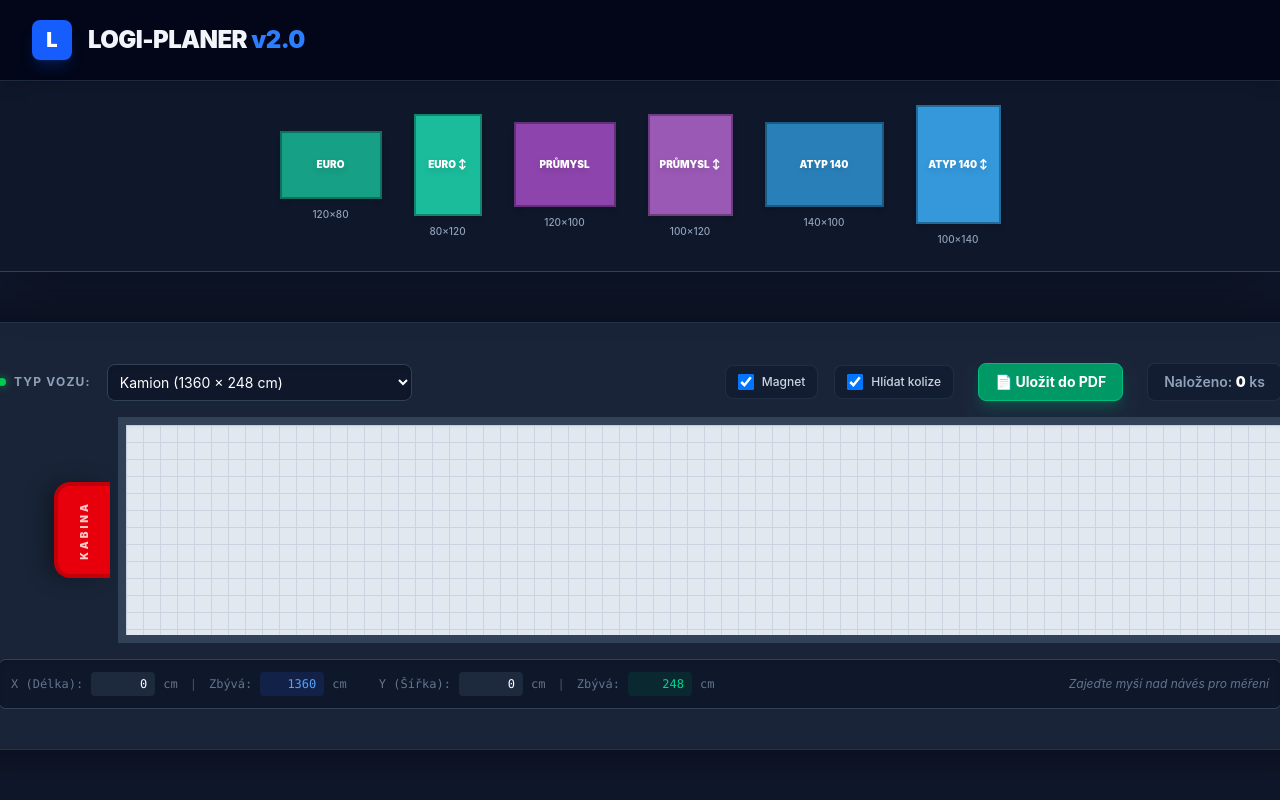
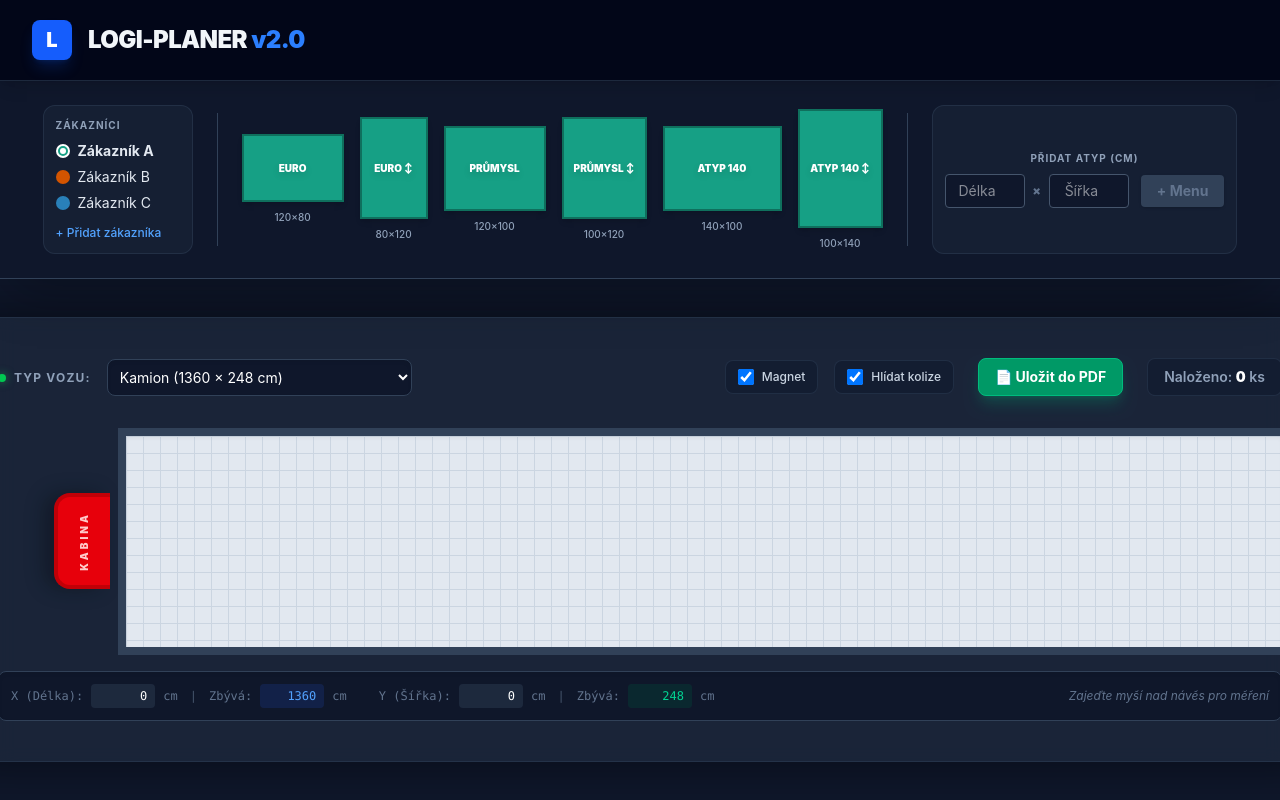
Before and after one commit to OndraHoli/logi_planner_v2, a React (Vite) app: page / in a window 1280 px wide. Shown: the top 800 px of the page. Built offline with nearby package versions, Linux system fonts and the light colour scheme.

Commit message:
extra funcs

```diff
--- a/src/App.tsx
+++ b/src/App.tsx
@@ -18,17 +18,15 @@ const SCALE = 0.85;
 const ESCAPE_THRESHOLD_PX = 80;
 const SNAP_THRESHOLD_CM = 15;
 
-// NOVÉ ROZMĚRY PALET PODLE LOGISTIČKY
-const PALLET_TEMPLATES = [
-  { id: 'euro', name: 'EURO', width: 120, height: 80, color: '#16A085' },
-  { id: 'euro_rot', name: 'EURO ↕', width: 80, height: 120, color: '#1abc9c' },
-  { id: 'ind', name: 'Průmysl', width: 120, height: 100, color: '#8E44AD' },
-  { id: 'ind_rot', name: 'Průmysl ↕', width: 100, height: 120, color: '#9b59b6' },
-  { id: 'atyp140', name: 'Atyp 140', width: 140, height: 100, color: '#2980B9' },
-  { id: 'atyp140_rot', name: 'Atyp 140 ↕', width: 100, height: 140, color: '#3498db' },
+const INITIAL_TEMPLATES = [
+  { id: 'euro', name: 'EURO', width: 120, height: 80 },
+  { id: 'euro_rot', name: 'EURO ↕', width: 80, height: 120 },
+  { id: 'ind', name: 'Průmysl', width: 120, height: 100 },
+  { id: 'ind_rot', name: 'Průmysl ↕', width: 100, height: 120 },
+  { id: 'atyp140', name: 'Atyp 140', width: 140, height: 100 },
+  { id: 'atyp140_rot', name: 'Atyp 140 ↕', width: 100, height: 140 },
 ];
 
-// NOVÉ ROZMĚRY AUT PODLE LOGISTIČKY
 const TRUCK_TYPES = [
   { id: 'kamion', name: 'Kamion', width: 1360, height: 248 },
   { id: 'souprava', name: 'Souprava (7.7m + 7.7m)', width: 1540, height: 240 },
@@ -39,10 +37,17 @@ const TRUCK_TYPES = [
   { id: 'jarda', name: 'Jardovo auto', width: 600, height: 240 },
 ];
 
-function TemplateItem({ template }: { template: typeof PALLET_TEMPLATES[0] }) {
+const DEFAULT_CUSTOMERS = [
+  { id: 'c1', name: 'Zákazník A', color: '#16A085' },
+  { id: 'c2', name: 'Zákazník B', color: '#D35400' },
+  { id: 'c3', name: 'Zákazník C', color: '#2980B9' },
+];
+const MORE_COLORS = ['#8E44AD', '#F1C40F', '#C0392B', '#2C3E50', '#E67E22', '#27AE60', '#34495E'];
+
+function TemplateItem({ template, currentColor }: { template: typeof INITIAL_TEMPLATES[0], currentColor: string }) {
   const { attributes, listeners, setNodeRef, isDragging } = useDraggable({
     id: `tpl-${template.id}`,
-    data: { isTemplate: true, ...template }
+    data: { isTemplate: true, ...template, color: currentColor }
   });
 
   return (
@@ -53,9 +58,9 @@ function TemplateItem({ template }: { template: typeof PALLET_TEMPLATES[0] }) {
       className={`flex flex-col items-center justify-center cursor-grab transition-all hover:scale-105 ${isDragging ? 'opacity-40' : 'opacity-100'}`}
     >
       <div
-        className="border-2 border-black/30 shadow-md flex items-center justify-center mb-2"
+        className="border-2 border-black/30 shadow-md flex items-center justify-center mb-2 transition-colors duration-300"
         style={{
-          backgroundColor: template.color,
+          backgroundColor: currentColor,
           width: template.width * SCALE,
           height: template.height * SCALE
         }}
@@ -138,8 +143,16 @@ function DraggablePallet({ pallet, truck, onRemove, onContextMenu }: DraggablePa
 function App() {
   const [truck, setTruck] = useState<Truck>(TRUCK_TYPES[0]);
   const [pallets, setPallets] = useState<Pallet[]>([]);
+  const [templates, setTemplates] = useState(INITIAL_TEMPLATES);
+
+  const [customers, setCustomers] = useState(DEFAULT_CUSTOMERS);
+  const [activeCustomerId, setActiveCustomerId] = useState(DEFAULT_CUSTOMERS[0].id);
+  const [customerMenu, setCustomerMenu] = useState<{ x: number, y: number, customerId: string } | null>(null);
+
+  const [customW, setCustomW] = useState<number | ''>('');
+  const [customH, setCustomH] = useState<number | ''>('');
+
   const [activeTemplate, setActiveTemplate] = useState<any>(null);
-
   const [preventOverlap, setPreventOverlap] = useState(true);
   const [enableSnap, setEnableSnap] = useState(true);
 
@@ -149,12 +162,17 @@ function App() {
   const { setNodeRef: setTruckRef } = useDroppable({ id: 'truck-board' });
   const printAreaRef = useRef<HTMLDivElement>(null);
 
+  const activeColor = customers.find(c => c.id === activeCustomerId)?.color || '#95a5a6';
+
   const sensors = useSensors(
     useSensor(PointerSensor, { activationConstraint: { distance: 5 } })
   );
 
   useEffect(() => {
-    const handleClick = () => setContextMenu(null);
+    const handleClick = () => {
+      setContextMenu(null);
+      setCustomerMenu(null);
+    };
     window.addEventListener('click', handleClick);
     return () => window.removeEventListener('click', handleClick);
   }, []);
@@ -162,15 +180,50 @@ function App() {
   const handleContextMenu = (e: React.MouseEvent, id: string) => {
     e.preventDefault();
     setContextMenu({ x: e.clientX, y: e.clientY, palletId: id });
+    setCustomerMenu(null);
+  };
+
+  const handleCustomerContextMenu = (e: React.MouseEvent, id: string) => {
+    e.preventDefault();
+    setCustomerMenu({ x: e.clientX, y: e.clientY, customerId: id });
+    setContextMenu(null);
   };
 
   const handleRename = (id: string) => {
     const pallet = pallets.find(p => p.id === id);
     if (!pallet) return;
-
     const newName = window.prompt('Zadej nový název palety:', pallet.name);
     if (newName !== null && newName.trim() !== '') {
       setPallets(prev => prev.map(p => p.id === id ? { ...p, name: newName.trim() } : p));
+    }
+  };
+
+  const handleRenameCustomer = (id: string) => {
+    const customer = customers.find(c => c.id === id);
+    if (!customer) return;
+    const newName = window.prompt('Zadej nový název zákazníka:', customer.name);
+    if (newName !== null && newName.trim() !== '') {
+      setCustomers(prev => prev.map(c => c.id === id ? { ...c, name: newName.trim() } : c));
+    }
+  };
+
+  const handleAddCustomer = () => {
+    const newId = `c${Date.now()}`;
+    const nextColor = MORE_COLORS[customers.length % MORE_COLORS.length];
+    setCustomers(prev => [...prev, { id: newId, name: `Zákazník ${String.fromCharCode(65 + customers.length)}`, color: nextColor }]);
+  };
+
+  const handleAddCustomTemplate = () => {
+    if (customW && customH) {
+      const newTemplate = {
+        id: `custom-${Date.now()}`,
+        name: `Atyp ${customW}x${customH}`,
+        width: Number(customW),
+        height: Number(customH),
+      };
+      setTemplates(prev => [...prev, newTemplate]);
+      setCustomW('');
+      setCustomH('');
     }
   };
 
@@ -391,17 +444,86 @@ function App() {
 
       <DndContext sensors={sensors} onDragStart={handleDragStart} onDragEnd={handleDragEnd}>
 
-        <div className="bg-slate-900 border-b border-slate-700 p-6 flex justify-center flex-wrap gap-8 shadow-2xl relative z-10" data-html2canvas-ignore="true">
-          {PALLET_TEMPLATES.map(tpl => (
-            <TemplateItem key={tpl.id} template={tpl} />
-          ))}
+        <div className="bg-slate-900 border-b border-slate-700 p-6 flex justify-center items-stretch flex-wrap gap-6 shadow-2xl relative z-10" data-html2canvas-ignore="true">
+
+          {/* ZÁKAZNÍCI */}
+          <div className="flex flex-col gap-1 bg-slate-800/50 p-3 rounded-xl border border-slate-700/50 min-w-[150px]">
+            <span className="text-[10px] text-slate-400 font-bold uppercase tracking-widest mb-1">Zákazníci</span>
+            <div className="flex flex-col gap-1.5 overflow-y-auto max-h-[100px] pr-2 scrollbar-thin scrollbar-thumb-slate-600">
+              {customers.map(c => (
+                <label
+                  key={c.id}
+                  onContextMenu={(e) => handleCustomerContextMenu(e, c.id)}
+                  className="flex items-center gap-2 cursor-pointer text-sm text-slate-200 hover:text-white transition-colors group"
+                >
+                  <input
+                    type="radio"
+                    name="customer"
+                    className="hidden"
+                    checked={activeCustomerId === c.id}
+                    onChange={() => setActiveCustomerId(c.id)}
+                  />
+                  <div className={`w-3.5 h-3.5 rounded-full flex items-center justify-center border-2 ${activeCustomerId === c.id ? 'border-white' : 'border-transparent'}`} style={{ backgroundColor: c.color }}>
+                    {activeCustomerId === c.id && <div className="w-1.5 h-1.5 bg-white rounded-full"></div>}
+                  </div>
+                  <span className={activeCustomerId === c.id ? 'font-bold' : ''}>{c.name}</span>
+                </label>
+              ))}
+            </div>
+            <button
+              onClick={handleAddCustomer}
+              className="text-xs text-blue-400 mt-2 hover:text-blue-300 text-left flex items-center gap-1 font-medium transition-colors"
+            >
+              + Přidat zákazníka
+            </button>
+          </div>
+
+          <div className="w-px bg-slate-700 hidden lg:block my-2"></div>
+
+          {/* PALETY */}
+          <div className="flex items-center gap-4 flex-wrap">
+            {templates.map(tpl => (
+              <TemplateItem key={tpl.id} template={tpl} currentColor={activeColor} />
+            ))}
+          </div>
+
+          <div className="w-px bg-slate-700 hidden lg:block my-2"></div>
+
+          {/* VLASTNÍ PALETA (UPRAVENÉ VĚTŠÍ TEXTBOXY) */}
+          <div className="flex flex-col items-center justify-center gap-2 bg-slate-800/50 p-3 rounded-xl border border-slate-700/50">
+            <span className="text-[10px] text-slate-400 font-bold uppercase tracking-widest">Přidat atyp (cm)</span>
+            <div className="flex items-center gap-2">
+              <input
+                type="number"
+                value={customW}
+                onChange={(e) => setCustomW(e.target.value ? Number(e.target.value) : '')}
+                placeholder="Délka"
+                className="w-20 bg-slate-900 border border-slate-600 rounded px-3 py-1.5 text-sm text-white focus:ring-1 focus:ring-blue-500 focus:outline-none text-center"
+              />
+              <span className="text-slate-500 text-xs font-black">×</span>
+              <input
+                type="number"
+                value={customH}
+                onChange={(e) => setCustomH(e.target.value ? Number(e.target.value) : '')}
+                placeholder="Šířka"
+                className="w-20 bg-slate-900 border border-slate-600 rounded px-3 py-1.5 text-sm text-white focus:ring-1 focus:ring-blue-500 focus:outline-none text-center"
+              />
+              <button
+                onClick={handleAddCustomTemplate}
+                disabled={!customW || !customH}
+                className="bg-blue-600 disabled:bg-slate-700 disabled:text-slate-500 hover:bg-blue-500 text-white text-sm font-bold px-4 py-1.5 rounded shadow transition-colors ml-1"
+              >
+                + Menu
+              </button>
+            </div>
+          </div>
         </div>
 
         <main className="flex-1 flex items-center justify-center p-8 bg-[radial-gradient(ellipse_at_center,_var(--tw-gradient-stops))] from-slate-800 to-slate-900 overflow-visible">
 
-          <div ref={printAreaRef} className="bg-slate-800/80 p-10 rounded-3xl shadow-[0_0_50px_rgba(0,0,0,0.5)] border border-slate-700/50 backdrop-blur-sm flex flex-col items-center transition-all duration-300">
+          <div ref={printAreaRef} className="bg-slate-800/80 p-10 rounded-3xl shadow-[0_0_50px_rgba(0,0,0,0.5)] border border-slate-700/50 backdrop-blur-sm flex flex-col items-center transition-all duration-300 relative">
 
-            <div className="w-full flex justify-between items-end mb-6">
+            <div className="w-full flex justify-between items-end mb-10">
               <div className="flex items-center gap-4">
                 <span className="text-slate-400 text-xs uppercase tracking-widest font-bold flex items-center gap-2">
                   <div className="w-2 h-2 rounded-full bg-green-500 shadow-[0_0_8px_rgba(34,197,94,0.6)]"></div>
@@ -484,6 +606,27 @@ function App() {
                   backgroundSize: `${20 * SCALE}px ${20 * SCALE}px`,
                 }}
               >
+                {/* NOVÉ: DYNAMICKÉ PRAVÍTKO PŘÍMO NA HRANĚ NÁVĚSU */}
+                {cursorPos && (
+                  <div
+                    className="absolute top-0 bottom-0 w-px bg-blue-500/50 border-l-2 border-dashed border-blue-500/80 z-50 pointer-events-none"
+                    style={{ left: cursorPos.x * SCALE }}
+                    data-html2canvas-ignore="true"
+                  >
+                    {/* Samotný štítek nad autem */}
+                    <div className="absolute -top-10 left-0 -translate-x-1/2 flex items-center bg-slate-900 border border-slate-600 rounded-md shadow-xl whitespace-nowrap overflow-hidden">
+                      <div className="px-3 py-1 bg-slate-800 text-white text-xs font-bold border-r border-slate-700 flex items-center gap-1">
+                        {cursorPos.x} <span className="text-[10px] text-slate-400 font-normal">cm</span>
+                      </div>
+                      <div className="px-3 py-1 bg-emerald-900/90 text-emerald-400 text-xs font-black flex items-center gap-1">
+                        {cursorPos.remX} <span className="text-[10px] text-emerald-600 font-normal">cm zbývá</span>
+                      </div>
+                    </div>
+                    {/* Trojúhelníček směřující dolů do návěsu */}
+                    <div className="absolute -top-2 left-0 -translate-x-1/2 w-0 h-0 border-l-[6px] border-r-[6px] border-t-[8px] border-l-transparent border-r-transparent border-t-blue-500"></div>
+                  </div>
+                )}
+
                 <div className="absolute inset-0 overflow-visible pointer-events-none">
                   {pallets.map((p) => (
                     <div key={p.id} className="pointer-events-auto inline-block transition-all duration-300">
@@ -499,6 +642,7 @@ function App() {
               </div>
             </div>
 
+            {/* SPODNÍ HUD SE ZACHOVÁNÍM OSY Y */}
             <div
               className="w-full mt-6 bg-[#0f172a] border border-slate-700 rounded-lg p-3 flex justify-between items-center shadow-inner"
               data-html2canvas-ignore="true"
@@ -532,7 +676,6 @@ function App() {
                   <span className="text-slate-500">cm</span>
                 </div>
               </div>
-
               <div className="text-xs text-slate-500 italic">
                 {cursorPos ? "Pohyb v ložném prostoru..." : "Zajeďte myší nad návěs pro měření"}
               </div>
@@ -544,7 +687,7 @@ function App() {
         <DragOverlay dropAnimation={null}>
           {activeTemplate ? (
             <div
-              className="border-2 border-white/50 shadow-2xl flex items-center justify-center cursor-grabbing opacity-90 pointer-events-none"
+              className="border-2 border-white/50 shadow-2xl flex items-center justify-center cursor-grabbing opacity-90 pointer-events-none transition-colors duration-300"
               style={{
                 backgroundColor: activeTemplate.color,
                 width: activeTemplate.width * SCALE,
@@ -560,6 +703,7 @@ function App() {
 
       </DndContext>
 
+      {/* Menu pro přejmenování palety */}
       {contextMenu && (
         <div
           className="fixed z-[100] bg-slate-800 border border-slate-600 shadow-2xl rounded-md py-1 min-w-[160px] overflow-hidden"
@@ -573,7 +717,26 @@ function App() {
               setContextMenu(null);
             }}
           >
-            ✏️ Přejmenovat
+            ✏️ Přejmenovat paletu
+          </button>
+        </div>
+      )}
+
+      {/* Menu pro přejmenování zákazníka */}
+      {customerMenu && (
+        <div
+          className="fixed z-[100] bg-slate-800 border border-slate-600 shadow-2xl rounded-md py-1 min-w-[160px] overflow-hidden"
+          style={{ left: customerMenu.x, top: customerMenu.y }}
+          data-html2canvas-ignore="true"
+        >
+          <button
+            className="w-full text-left px-4 py-2 text-sm text-slate-200 hover:bg-blue-600 hover:text-white transition-colors flex items-center gap-2"
+            onClick={() => {
+              handleRenameCustomer(customerMenu.customerId);
+              setCustomerMenu(null);
+            }}
+          >
+            ✏️ Přejmenovat zákazníka
           </button>
         </div>
       )}
```
